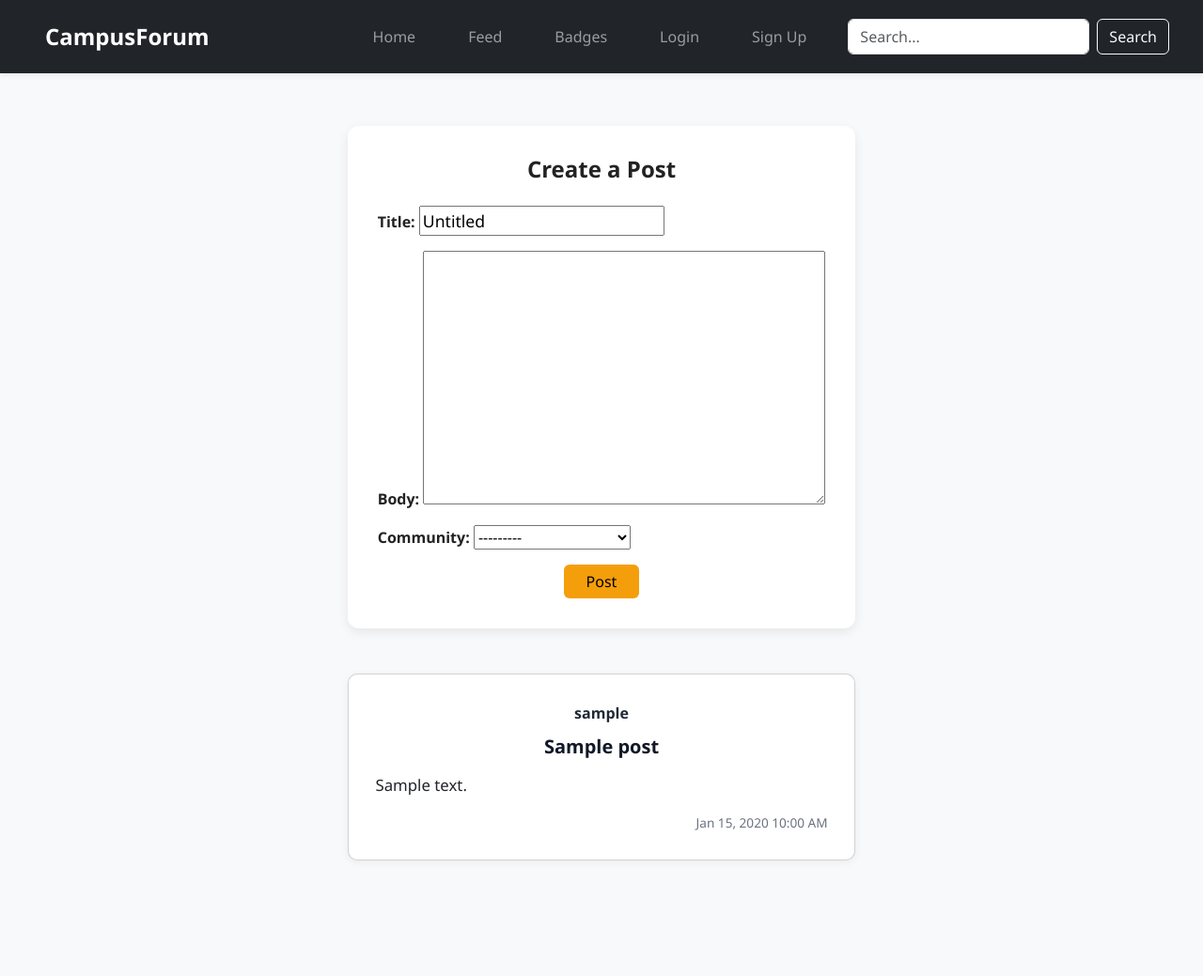
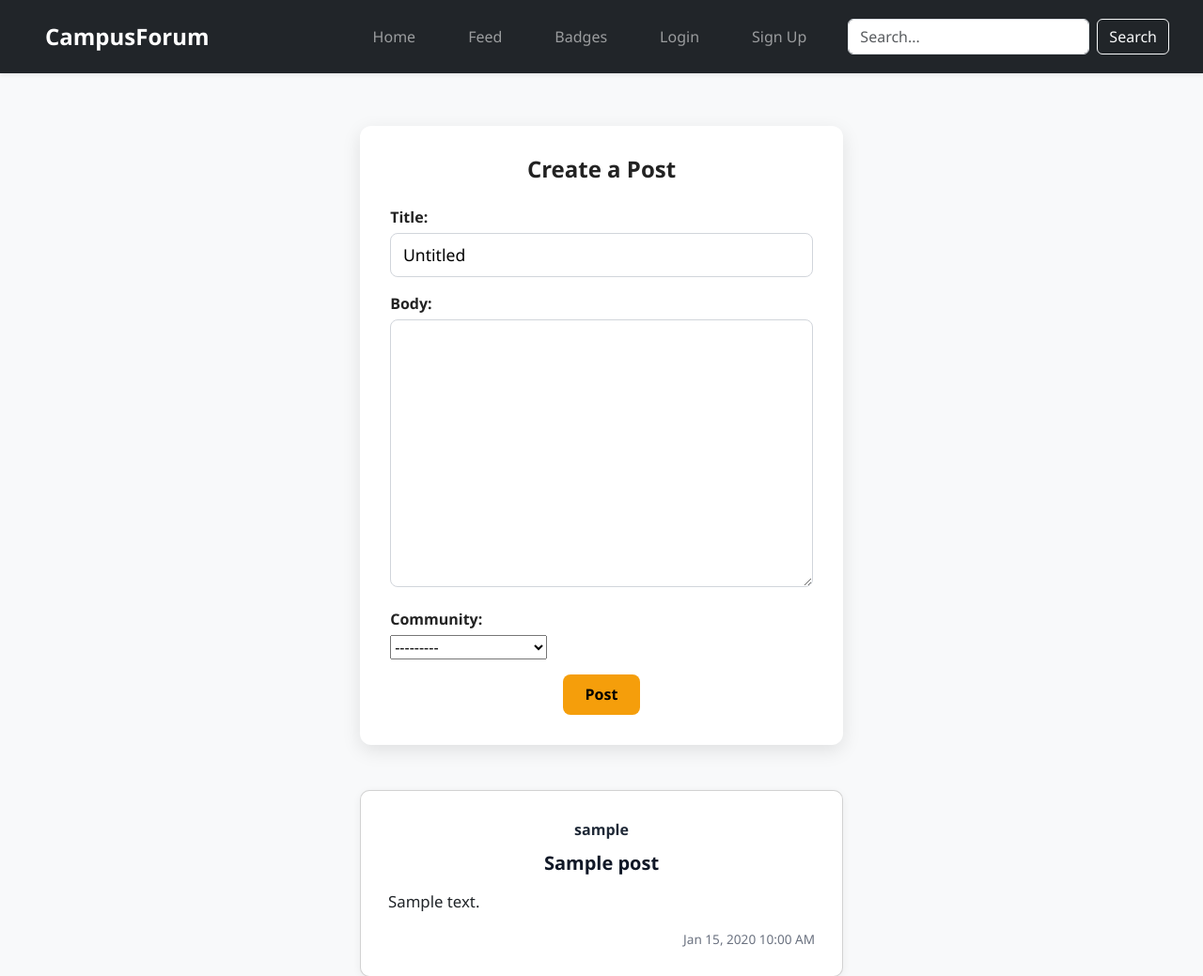
Before and after one commit to mario14guajardo/django-app, a Django app: page /feed/ in a window 1280 px wide. Shown: the top 1039 px of the page at 94% size. Before the commit the page ends 916 px from the top, so only its background shows below. Run offline with Django 5.2, Linux system fonts and the light colour scheme; tables that the repository leaves empty hold one stand-in row (values such as "Sample post").

Commit message:
Update feed.html

```diff
--- a/myapp/templates/myapp/feed.html
+++ b/myapp/templates/myapp/feed.html
@@ -15,9 +15,14 @@
     max-width: 900px;
     margin: 0 auto 3rem auto;
     border-radius: 12px;
-    box-shadow: 0 4px 12px rgba(0, 0, 0, 0.08);
+    box-shadow: 0 6px 20px rgba(0, 0, 0, 0.1);
     padding: 2rem;
     background-color: #ffffff;
+    transition: transform 0.2s, box-shadow 0.2s;
+}
+.post-form-card:hover {
+    transform: translateY(-3px);
+    box-shadow: 0 12px 28px rgba(0, 0, 0, 0.12);
 }
 
 /* --- Posts Wrapper --- */
@@ -32,24 +37,46 @@
     box-shadow: 0 2px 8px rgba(0, 0, 0, 0.06);
     padding: 1.8rem;
     background-color: #fff;
+    transition: transform 0.2s, box-shadow 0.2s;
+}
+.card:hover {
+    transform: translateY(-3px);
+    box-shadow: 0 8px 24px rgba(0,0,0,0.1);
 }
 
 /* --- Form Styling --- */
 input, textarea {
     font-size: 1.1rem;
     font-weight: 500;
+    border-radius: 8px;
+    border: 1px solid #d1d5db;
+    padding: 0.6rem 0.8rem;
+    width: 100%;
+    transition: border-color 0.2s, box-shadow 0.2s;
+}
+input:focus, textarea:focus {
+    outline: none;
+    border-color: #f59e0b;
+    box-shadow: 0 0 0 2px rgba(245, 158, 11, 0.2);
 }
 label {
     font-weight: 600;
+    margin-bottom: 0.3rem;
+    display: block;
 }
 
 /* --- Buttons --- */
 .btn-warning {
     background-color: #f59e0b;
     border: none;
+    border-radius: 8px;
+    font-weight: 600;
+    padding: 0.6rem 1.5rem;
+    transition: background-color 0.2s, transform 0.2s;
 }
 .btn-warning:hover {
     background-color: #d97706;
+    transform: scale(1.05);
 }
 
 /* --- Text Styling --- */
@@ -85,7 +112,20 @@
 
         <form method="POST" action="{% url 'create_post' %}">
             {% csrf_token %}
-            {{ form.as_p }}
+
+            <!-- Use form fields individually for better styling -->
+            {% for field in form %}
+                <div class="mb-3">
+                    {{ field.label_tag }}
+                    {{ field }}
+                    {% if field.errors %}
+                        <div class="text-danger mt-1" style="font-size:0.9rem;">
+                            {{ field.errors|striptags }}
+                        </div>
+                    {% endif %}
+                </div>
+            {% endfor %}
+
             <div class="text-center mt-3">
                 <button type="submit" class="btn btn-warning px-4">
                     Post
```
